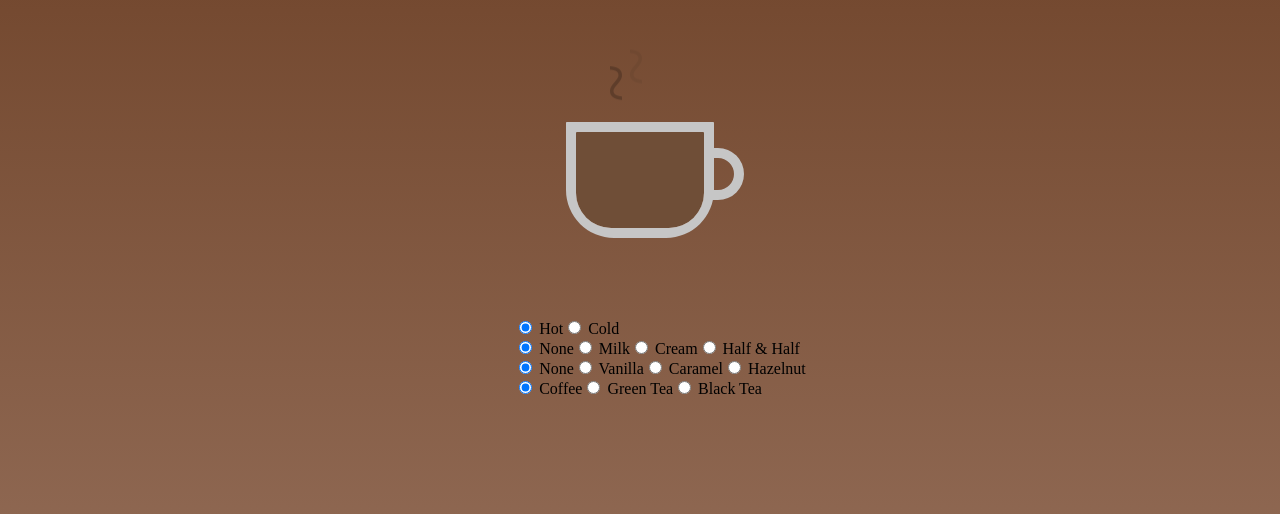
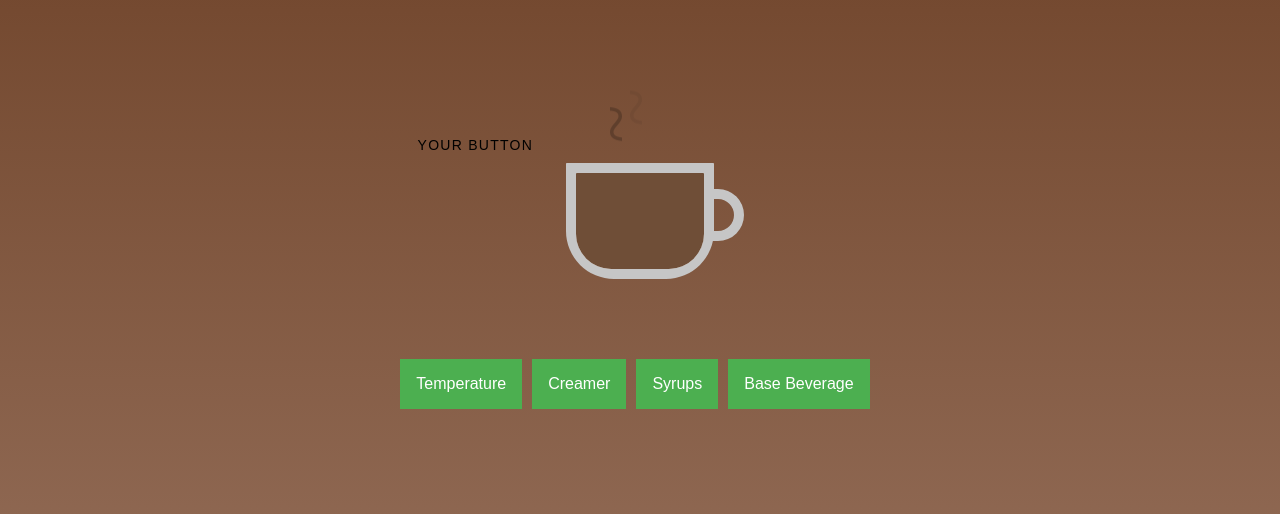
Before and after one commit to GVSU-CIS371/Project4-GenericTeam5, a Vue app: page / in a window 1280 px wide. Shown: the part 132-646 px from the top of the page. Built offline with nearby package versions, Linux system fonts and the light colour scheme.

Commit message:
Added content in App.vue for button dropdowns.

```diff
--- a/src/App.vue
+++ b/src/App.vue
@@ -1,18 +1,24 @@
 <template>
   <div>
+    <div>
+    <!-- custom button? Text is correct-->
+    <button class="custom-button">Your Button</button>
+  </div>
     <Beverage
       :isIced="currentTemp === 'Cold'"
       :creamer="currentCreamer"
       :syrup="currentSyrup"
       :beverage="currentBeverage"
     />
-    <ul>
-      <li>
+    <div class="button-row">
+      <!-- Button for Temperature -->
+      <div class="dropdown">
+        <button class="dropbtn">Temperature</button>
+        <div class="dropdown-content">
           <template v-for="temp in temps" :key="temp">
             <label>
               <input
                 type="radio"
-              name="temperature"
                 :id="`rtemp${temp}`"
                 :value="temp"
                 v-model="currentTemp"
@@ -20,13 +26,16 @@
               {{ temp }}
             </label>
           </template>
-      </li>
-      <li>
+        </div>
+      </div>
+      <!-- Button for Creamer -->
+      <div class="dropdown">
+        <button class="dropbtn">Creamer</button>
+        <div class="dropdown-content">
           <template v-for="creamer in creamers" :key="creamer">
             <label>
               <input
                 type="radio"
-              name="Creamer"
                 :id="`rcreamer${creamer}`"
                 :value="creamer"
                 v-model="currentCreamer"
@@ -34,13 +43,16 @@
               {{ creamer }}
             </label>
           </template>
-      </li>
-      <li>
+        </div>
+      </div>
+      <!-- Button for Syrups -->
+      <div class="dropdown">
+        <button class="dropbtn">Syrups</button>
+        <div class="dropdown-content">
           <template v-for="syrup in syrups" :key="syrup">
             <label>
               <input
                 type="radio"
-              name="Syrup"
                 :id="`rsyrup${syrup}`"
                 :value="syrup"
                 v-model="currentSyrup"
@@ -48,13 +60,16 @@
               {{ syrup }}
             </label>
           </template>
-      </li>
-      <li>
+        </div>
+      </div>
+      <!-- Button for Base Beverage -->
+      <div class="dropdown">
+        <button class="dropbtn">Base Beverage</button>
+        <div class="dropdown-content">
           <template v-for="baseBeverage in baseBeverages" :key="baseBeverage">
             <label>
               <input
                 type="radio"
-              name="Base Beverage"
                 :id="`rbase${baseBeverage}`"
                 :value="baseBeverage"
                 v-model="currentBeverage"
@@ -62,8 +77,9 @@
               {{ baseBeverage }}
             </label>
           </template>
-      </li>
-    </ul>
+        </div>
+      </div>
+    </div>
   </div>
 </template>
 
@@ -95,4 +111,103 @@ html {
 ul {
   list-style: none;
 }
+.dropbtn {
+  background-color: #4caf50;
+  color: white;
+  padding: 16px;
+  font-size: 16px;
+  border: none;
+}
+
+/* Dropdown button on hover & focus */
+.dropbtn:hover, .dropbtn:focus {
+  background-color: #3e8e41;
+}
+
+/* The container <div> - needed to position the dropdown content */
+  .dropdown {
+  position: relative;
+  display: inline-block;
+  margin-right: 10px; /* Add some margin between buttons */
+}
+
+/* Dropdown content (hidden by default) */
+.dropdown-content {
+  display: none;
+  position: absolute;
+  background-color: #f9f9f9;
+  min-width: 160px;
+  box-shadow: 0px 8px 16px 0px rgba(0,0,0,0.2);
+  z-index: 1;
+}
+
+/* Links inside the dropdown */
+.dropdown-content label {
+  color: black;
+  padding: 12px 16px;
+  text-decoration: none;
+  display: block;
+}
+
+/* Change color of dropdown links on hover */
+.dropdown-content label:hover {
+  background-color: #f1f1f1;
+}
+
+/* Show the dropdown menu on hover */
+.dropdown:hover .dropdown-content {
+  display: block;
+}
+
+/* Change the background color of the dropdown button when the dropdown content is shown */
+.dropdown:hover .dropbtn {
+  background-color: #3e8e41;
+}
+
+/* Container for the button row */
+.button-row {
+  display: flex; /* Arrange buttons in a row */
+}
+
+/* Custom button styling? */
+.custom-button {
+  /* Apply the styles you provided */
+  --fa-style-family-brands: "Font Awesome 6 Brands";
+  --fa-font-brands: normal 400 1em/1 "Font Awesome 6 Brands";
+  --fa-font-regular: normal 400 1em/1 "Font Awesome 6 Free";
+  --fa-style-family-classic: "Font Awesome 6 Free";
+  --fa-font-solid: normal 900 1em/1 "Font Awesome 6 Free";
+  align-items: center;
+  border-radius: 4px;
+  display: inline-grid;
+  grid-template-areas: "prepend content append";
+  grid-template-columns: max-content auto max-content;
+  font-weight: 500;
+  justify-content: center;
+  letter-spacing: .0892857143em;
+  line-height: normal;
+  max-width: 100%;
+  outline: none;
+  position: relative;
+  text-decoration: none;
+  text-indent: .0892857143em;
+  text-transform: uppercase;
+  transition-property: box-shadow,transform,opacity,background;
+  transition-duration: .28s;
+  transition-timing-function: cubic-bezier(.4,0,.2,1);
+  user-select: none;
+  vertical-align: middle;
+  flex-shrink: 0;
+  border-color: rgba(var(--v-border-color),var(--v-border-opacity));
+  border-style: solid;
+  border-width: 0;
+  --v-btn-size: .875rem;
+  --v-btn-height: 36px;
+  font-size: var(--v-btn-size);
+  min-width: 64px;
+  padding: 0 16px;
+  background: rgb(var(--v-theme-secondary));
+  color: rgb(var(--v-theme-on-secondary));
+  height: calc(var(--v-btn-height) + 0px);
+}
 </style>
```
Lines whose indentation alone changed are shown as unchanged.
